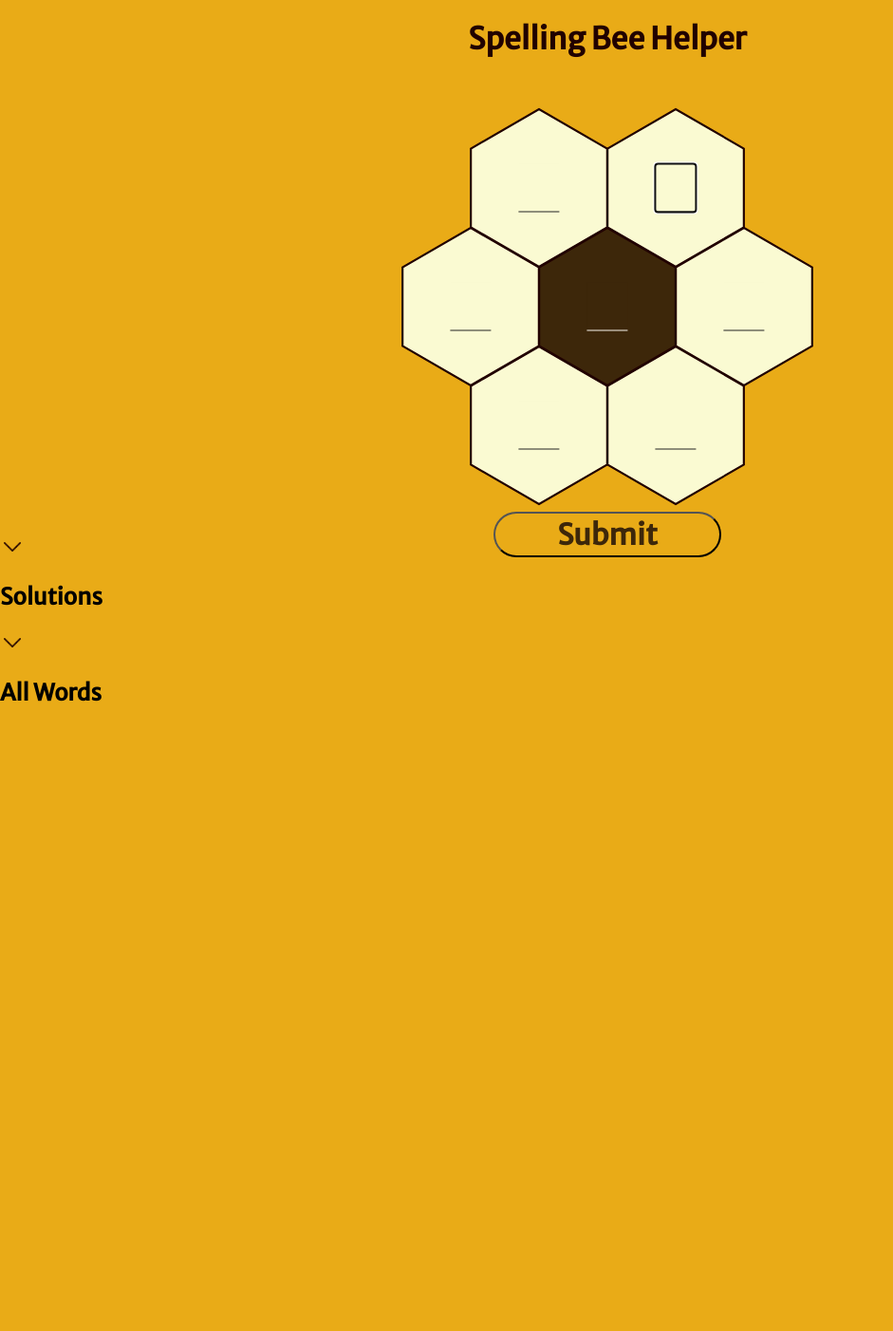
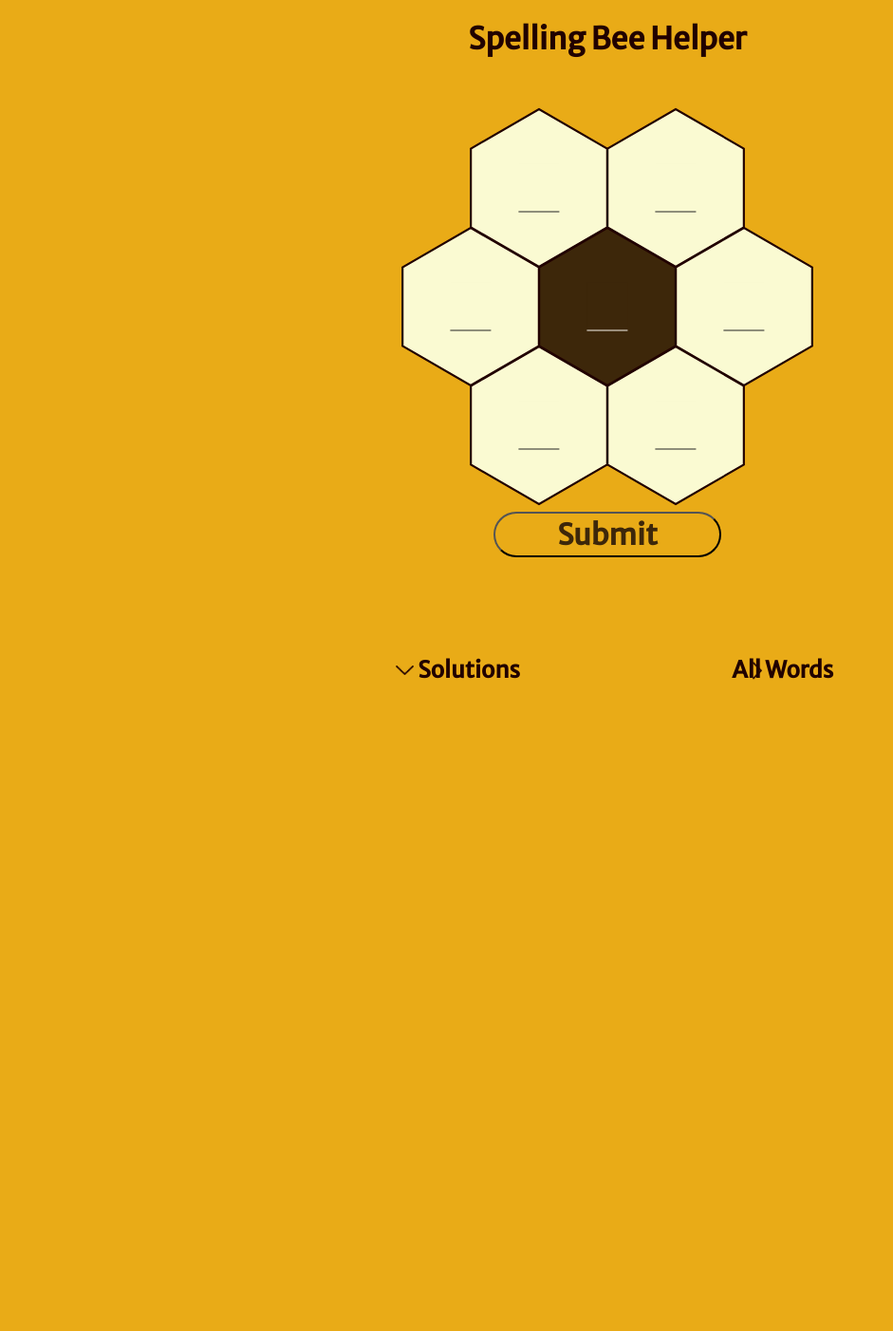
Before and after one commit to daus-s/spelling-bee, a Flask app: page / in a window 1280 px wide. Shown: the top 1402 px of the page at 95% size, without its empty margins (0-941 px from the left). Before the commit the page ends 739 px from the top, so only its background shows below. Run offline with Flask 3, Linux system fonts and the light colour scheme; some web fonts are replaced.

Commit message:
im so happy it works

```diff
--- a/app.py
+++ b/app.py
@@ -3,6 +3,7 @@ import sys
 import subprocess
 import requests
 from flask import Flask, render_template, request
+from wordmatics import pangram
 
 app = Flask(__name__)
 
@@ -37,10 +38,13 @@ def submit():
         url = f'https://api.dictionaryapi.dev/api/v2/entries/en/{word}'
         response = requests.request("GET", url)
         if response.status_code == 200:
-            f_words_list +=  f'<li>{word}</li>'
+            if pangram(word, letters, center):
+                f_words_list +=  f'<li style="font-weight: 650;">{word}</li>'
+            else:
+                f_words_list +=  f'<li>{word}</li>'
 
-
-    return render_template("index.html", letters=letters, center=center, valid_english_list=f_words_list, all_words_list=s_words_list)
+    print(f_words_list)
+    return render_template("index.html", letters="Letters: " + letters, center="Center: " + center, valid_english_list=f_words_list, all_words_list=s_words_list)
 
 if __name__ == '__main__':
-    app.run(debug=True)
+    app.run(port=4174)
--- a/static/styles.css
+++ b/static/styles.css
@@ -3,6 +3,7 @@ html, body {
     margin: 0 auto;
     padding: 0 auto;
     font-family: 'Merriweather Sans', sans-serif;
+    color: #210000;
 }
 input[type=text] {
     width: 1em;
@@ -158,5 +159,129 @@ h1 {
 }
 
 img {
-    width: 1.65em;
+    position: absolute;
+    left: 0px;
+    top: 30px;
+    height: 1.65em;
+    aspect-ratio: 1/1;
 }
+.all_words_container, .valid_english_container {
+    display: flex;
+    flex-direction: column;
+    position: relative;
+    top: 0px;
+    left: 7.5%;
+    width: 100%;
+    padding: 27px;
+    font-size: 16px;
+    margin: 10px;
+}
+ul {
+    left: -24px;
+    position: relative;
+}
+li {
+    color: #210000;
+}
+.output {
+    display: flex;
+    flex-direction: column;
+    align-items: center;
+    justify-content: center;
+    margin-top: 20px;
+    padding: 10px;
+    height: 100%;
+    position: relative
+}
+input:focus {
+    outline: none;
+
+}
+.left_column, .right_column {
+    position: absolute;
+    display: flex;
+    flex-direction: column;
+    flex: .5;
+
+    text-align: left;
+    width: 50%;
+}
+.center, .letters {
+    font-size: 24px;
+    font-weight: 600;
+    color: #210000;
+}
+
+.right_header, .left_header {
+    font-size: 24px;
+    font-weight: 600;
+    color: #210000;
+    width: 100%;
+}
+
+.right_header {
+    text-align: right;
+}
+.center {
+    right: 30%
+}
+
+.letters {
+    left: 30%
+}
+
+.header {
+    position: absolute;
+    margin: 20px;
+    top: 0px;
+    width: 100%;
+    display: flex;
+    height: 30px;
+    justify-content: space-between;
+    align-items: flex-start;
+    text-align: center;
+    padding: 12px;
+    max-width: 1382px;
+    flex: 1;
+}
+
+.header .letters, .header .center {
+    position: relative;
+}
+
+.columns {
+    top: 70px;
+    width: 40%;
+    height: 100%;
+    position: absolute;
+    left: 30%;
+    right: 30%;
+    display: flex;
+    flex-direction: row;
+}
+.right_column {
+    right: 0;
+    align-items: flex-end;
+    text-align: justify right;
+}
+
+.left_column {
+    left: 0;
+    align-items: start;
+}
+
+.all_words_container {
+    align-items: right;
+}
+
+.valid_english_container {
+    align-items: left;
+}
+#all_words_arrow {
+    left: 190px;
+}
+
+#all_words li {
+    left: 190px;
+    position: relative;
+}
--- a/templates/index.html
+++ b/templates/index.html
@@ -14,57 +14,65 @@
     <h1>Spelling Bee Helper</h1>
     <div class="container">
         <form id="form" action="/submit" method="post">
-            <svg name="a" viewBox="0 0 200 200" version="1.1">
+            <svg name="a" id="svgA" viewBox="0 0 200 200" version="1.1">
                 <polygon style="fill:#FAFAD2;stroke:#210000;stroke-width:2.5px" points="183.138438763306,52.0 183.138438763306,148.0 100.0,196.0 16.861561236693902,148.0 16.861561236693902,52.0 100.0,4.0"/>
             </svg>
-            <input type="text" name="a" id="tr" maxlength="1" onkeyup="moveToNextField(event, 'r')" required autofocus>
-            <svg name="b" viewBox="0 0 200 200" version="1.1">
+            <input type="text" name="a" id="tr" maxlength="1" onkeyup="moveToNextField(event, 'r')" onfocus="focusSVG('svgA')" onblur="blurSVG('svgA')" required autofocus></input>
+            <svg name="b" id="svgB" viewBox="0 0 200 200" version="1.1">
                 <polygon style="fill:#FAFAD2;stroke:#210000;stroke-width:2.5px" points="183.138438763306,52.0 183.138438763306,148.0 100.0,196.0 16.861561236693902,148.0 16.861561236693902,52.0 100.0,4.0"/>
             </svg>
-            <input type="text" name="b" id="r" maxlength="1" onkeyup="moveToNextField(event, 'br')" required>
-            <svg name="c" viewBox="0 0 200 200" version="1.1">
+            <input type="text" name="b" id="r" maxlength="1" onkeyup="moveToNextField(event, 'br')" onfocus="focusSVG('svgB')" onblur="blurSVG('svgB')" required>
+            <svg name="c" id="svgC" viewBox="0 0 200 200" version="1.1">
                 <polygon style="fill:#FAFAD2;stroke:#210000;stroke-width:2.5px" points="183.138438763306,52.0 183.138438763306,148.0 100.0,196.0 16.861561236693902,148.0 16.861561236693902,52.0 100.0,4.0"/>
             </svg>
-            <input type="text" name="c" id="br" maxlength="1" onkeyup="moveToNextField(event, 'bl')" required>
-            <svg name="d" viewBox="0 0 200 200" version="1.1">
+            <input type="text" name="c" id="br" maxlength="1" onkeyup="moveToNextField(event, 'bl')" onfocus="focusSVG('svgC')" onblur="blurSVG('svgC')" required>
+            <svg name="d" id="svgD" viewBox="0 0 200 200" version="1.1">
                 <polygon style="fill:#FAFAD2;stroke:#210000;stroke-width:2.5px" points="183.138438763306,52.0 183.138438763306,148.0 100.0,196.0 16.861561236693902,148.0 16.861561236693902,52.0 100.0,4.0"/>
             </svg>
-            <input type="text" name="d" id="bl" maxlength="1" onkeyup="moveToNextField(event, 'l')" required>
-            <svg name="e" viewBox="0 0 200 200" version="1.1">
+            <input type="text" name="d" id="bl" maxlength="1" onkeyup="moveToNextField(event, 'l')" onfocus="focusSVG('svgD')" onblur="blurSVG('svgD')" required>
+            <svg name="e" id="svgE" viewBox="0 0 200 200" version="1.1">
                 <polygon style="fill:#FAFAD2;stroke:#210000;stroke-width:2.5px" points="183.138438763306,52.0 183.138438763306,148.0 100.0,196.0 16.861561236693902,148.0 16.861561236693902,52.0 100.0,4.0"/>
             </svg>
-            <input type="text" name="e" id="l" maxlength="1" onkeyup="moveToNextField(event, 'tl')" required>
-            <svg name="f" viewBox="0 0 200 200" version="1.1">
+            <input type="text" name="e" id="l" maxlength="1" onkeyup="moveToNextField(event, 'tl')" onfocus="focusSVG('svgE')" onblur="blurSVG('svgE')" required>
+            <svg name="f" id="svgF" viewBox="0 0 200 200" version="1.1">
                 <polygon style="fill:#FAFAD2;stroke:#210000;stroke-width:2.5px" points="183.138438763306,52.0 183.138438763306,148.0 100.0,196.0 16.861561236693902,148.0 16.861561236693902,52.0 100.0,4.0"/>
             </svg>
-            <input type="text" name="f" id="tl"maxlength="1" onkeyup="moveToNextField(event, 'tr')" required>
-            <svg name="i" viewBox="0 0 200 200" version="1.1">
+            <input type="text" name="f" id="tl"maxlength="1" onkeyup="moveToNextField(event, 'tr')" onfocus="focusSVG('svgF')" onblur="blurSVG('svgF')" required>
+            <svg name="i" id="svgI" viewBox="0 0 200 200" version="1.1" style="filter: url(#inset-shadow);">
                 <polygon style="fill:#3D270A;stroke:#210000;stroke-width:2.5px" points="183.138438763306,52.0 183.138438763306,148.0 100.0,196.0 16.861561236693902,148.0 16.861561236693902,52.0 100.0,4.0"/>
             </svg>
-            <input type="text" name="i" id="c" maxlength="1" onkeyup="moveToNextField(event, 'submit')" required>
+            <input type="text" name="i" id="c" maxlength="1" onkeyup="moveToNextField(event, 'submit')" onfocus="focusSVG('svgI')" onblur="blurSVG('svgI')" required>
             <input type="submit" id="submit" value="Submit" class="submit-button">
         </form>
     </div>
     <div class="output" id="output">
+        <div class="header">
             <div id="letters" class="letters">
                 {{ letters }}
             </div>
             <div id="center" class="center">
                 {{ center }}
             </div>
-        <div id="english_words_container" onclick="toggleList('valid_english')">
-            <img id="valid_english_arrow" src="{{ url_for('static', filename='arrow.png') }}" alt="My Image"/>
-            <h2 >Solutions</h2>
+        </div>
+        <div class="columns">
+            <div class="left_column">
+                <div id="valid_english_container" class="valid_english_container">
+                    <img id="valid_english_arrow" src="{{ url_for('static', filename='arrow.png') }}" alt="My Image" style="transform: rotate(0deg);"  onclick="toggleList('valid_english')"/>
+                    <div class="left_header" onclick="toggleList('valid_english')">Solutions</div>
                     <ul id="valid_english" style="display: block;">
                             {{ valid_english_list | safe }}
                     </ul>
                 </div>
-        <div id="all_words_container" onclick="toggleList('all_words')">
-            <img id="all_words_arrow" src="{{ url_for('static', filename='arrow.png') }}" alt="My Image"/>
-            <h2 >All Words</h2>
+            </div>
+            <div class="right_column">
+                <div id="all_words_container" class="all_words_container">
+                    <img id="all_words_arrow" src="{{ url_for('static', filename='arrow.png') }}" alt="My Image" style="transform: rotate(-90deg);"  onclick="toggleList('all_words')"/>
+                    <div class="right_header" onclick="toggleList('all_words')">All Words</div>
                     <ul id="all_words" style="display: none;">
                         {{ all_words_list | safe }}
                     </ul>
+                </div>
+            </div>
         </div>
     </div>
     <script src="https://code.jquery.com/jquery-3.6.0.min.js">
@@ -103,15 +111,27 @@
         function toggleList(listId) {
             var list = document.getElementById(listId);
             var arrow = document.getElementById(listId + "_arrow");
-            if (list.style.display === "none") {
+            if (list.style.display == "none") {
                 list.style.display = "block";
-                arrow.style.transform = "rotate(-90deg)"
+                arrow.style.transform = "rotate(0deg)";
             } else {
                 list.style.display = "none";
-                arrow.style.transform = "rotate(0deg)"
+                arrow.style.transform = "rotate(-90deg)";
 
             }
         }
     </script>
+    <script>
+        function focusSVG(id) {
+            var svg = document.getElementById(id);
+            svg.setAttribute('filter', 'url(#inset-shadow)');
+        }
+    </script>
+    <script>
+        function blurSVG(id) {
+            var svg = document.getElementById(id);
+            svg.removeAttribute('filter');
+        }
+    </script>
 </body>
 </html>
```
Also changed, not shown: wordmatics.py (added, +7 -0 lines), 9 other files. Lines whose indentation alone changed are shown as unchanged.
